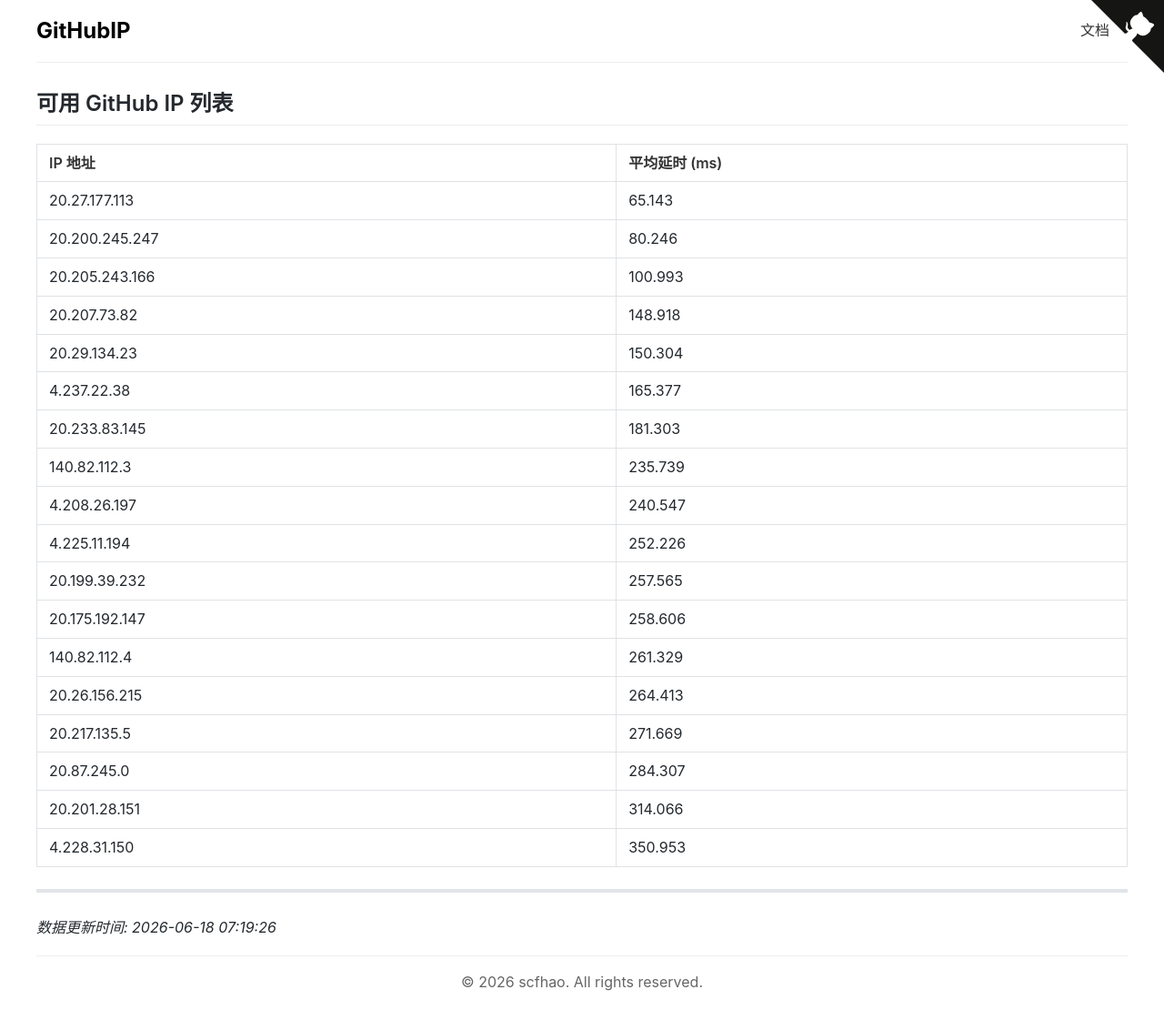
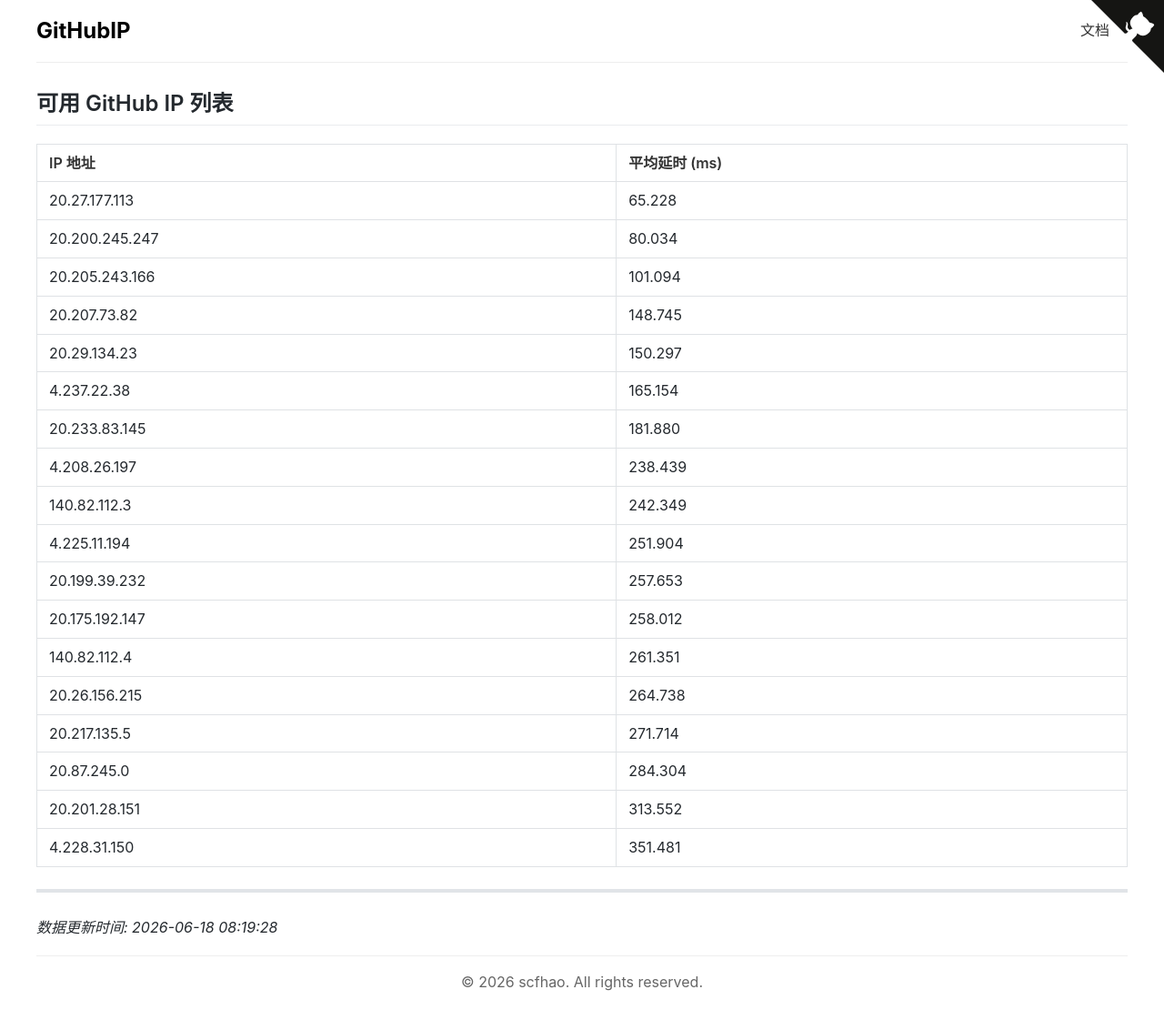
Before and after one commit to scfhao/GitHubIP, a Jekyll site: the page built from index.md, in a window 1280 px wide. Shown: the whole page at 91% size. Built offline with Jekyll 4.4.1, drawn with Linux system fonts in a browser that asks for light colours.

Commit message:
自动脚本执行 - 2026-06-18 08:19:28

```diff
--- a/index.md
+++ b/index.md
@@ -1,32 +1,32 @@
 ---
 layout: home
 title: GitHub IP 列表
-date: 2026-06-18 07:19:26
+date: 2026-06-18 08:19:28
 ---
 
 ## 可用 GitHub IP 列表
 
 | IP 地址 | 平均延时 (ms) |
 |---------|--------------|
-| 20.27.177.113 | 65.143 |
-| 20.200.245.247 | 80.246 |
-| 20.205.243.166 | 100.993 |
-| 20.207.73.82 | 148.918 |
-| 20.29.134.23 | 150.304 |
-| 4.237.22.38 | 165.377 |
-| 20.233.83.145 | 181.303 |
-| 140.82.112.3 | 235.739 |
-| 4.208.26.197 | 240.547 |
-| 4.225.11.194 | 252.226 |
-| 20.199.39.232 | 257.565 |
-| 20.175.192.147 | 258.606 |
-| 140.82.112.4 | 261.329 |
-| 20.26.156.215 | 264.413 |
-| 20.217.135.5 | 271.669 |
-| 20.87.245.0 | 284.307 |
-| 20.201.28.151 | 314.066 |
-| 4.228.31.150 | 350.953 |
+| 20.27.177.113 | 65.228 |
+| 20.200.245.247 | 80.034 |
+| 20.205.243.166 | 101.094 |
+| 20.207.73.82 | 148.745 |
+| 20.29.134.23 | 150.297 |
+| 4.237.22.38 | 165.154 |
+| 20.233.83.145 | 181.880 |
+| 4.208.26.197 | 238.439 |
+| 140.82.112.3 | 242.349 |
+| 4.225.11.194 | 251.904 |
+| 20.199.39.232 | 257.653 |
+| 20.175.192.147 | 258.012 |
+| 140.82.112.4 | 261.351 |
+| 20.26.156.215 | 264.738 |
+| 20.217.135.5 | 271.714 |
+| 20.87.245.0 | 284.304 |
+| 20.201.28.151 | 313.552 |
+| 4.228.31.150 | 351.481 |
 
 ---
 
-*数据更新时间: 2026-06-18 07:19:26*
+*数据更新时间: 2026-06-18 08:19:28*
```
